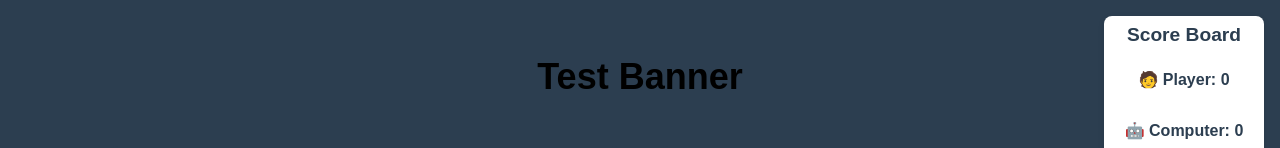
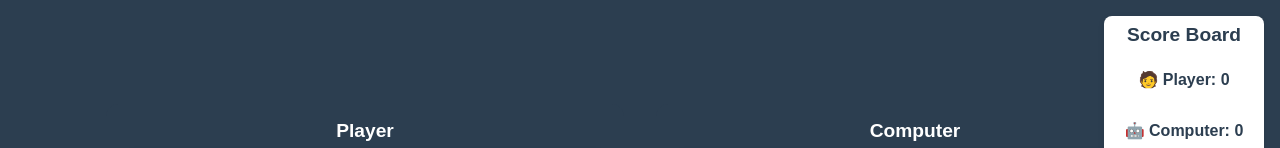
Before and after one commit to ozncncyr/rps-game, a React (Vite) app: page / in a window 1280 px wide. Shown: the top 148 px of the page. Built offline with nearby package versions, Linux system fonts and the light colour scheme; grey boxes are pictures that could not be loaded.

Commit message:
fix: remove default text from ResultBanner when result is not provided

```diff
--- a/src/components/ResultBanner.jsx
+++ b/src/components/ResultBanner.jsx
@@ -3,7 +3,7 @@ import styles from './ResultBanner.module.css';
 
 const ResultBanner = ({ result, resultClass }) => (
   <div className={`${styles.resultBanner} ${styles[resultClass]}`}>
-    <h2>{result || 'Test Banner'}</h2>
+    <h2>{result || ''}</h2>
   </div>
 );
 
```
